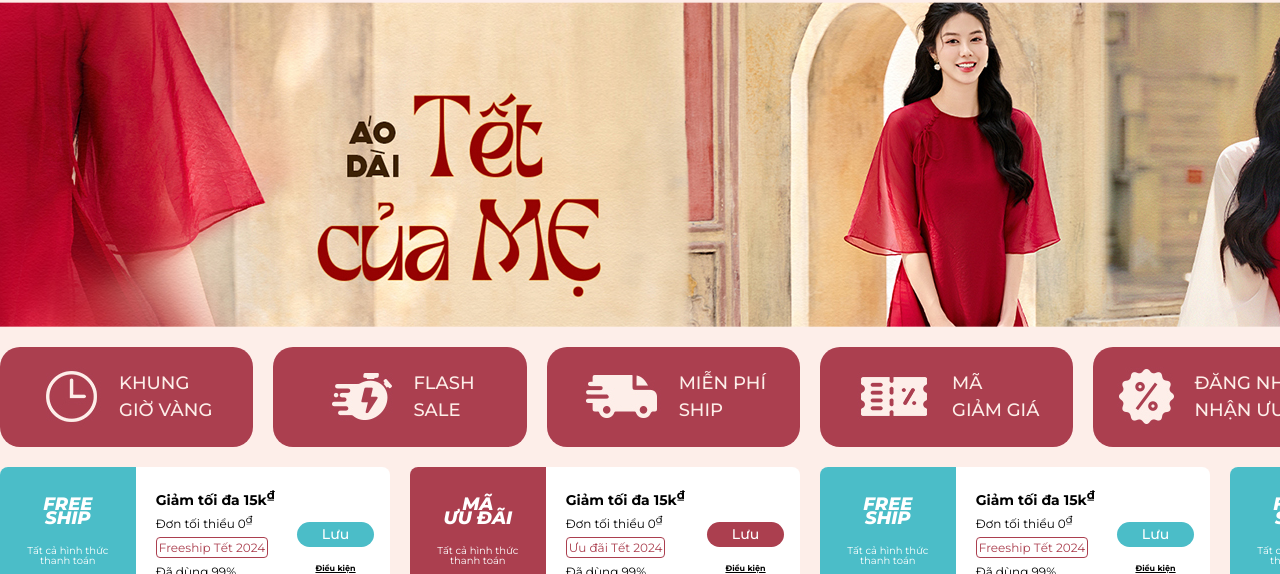
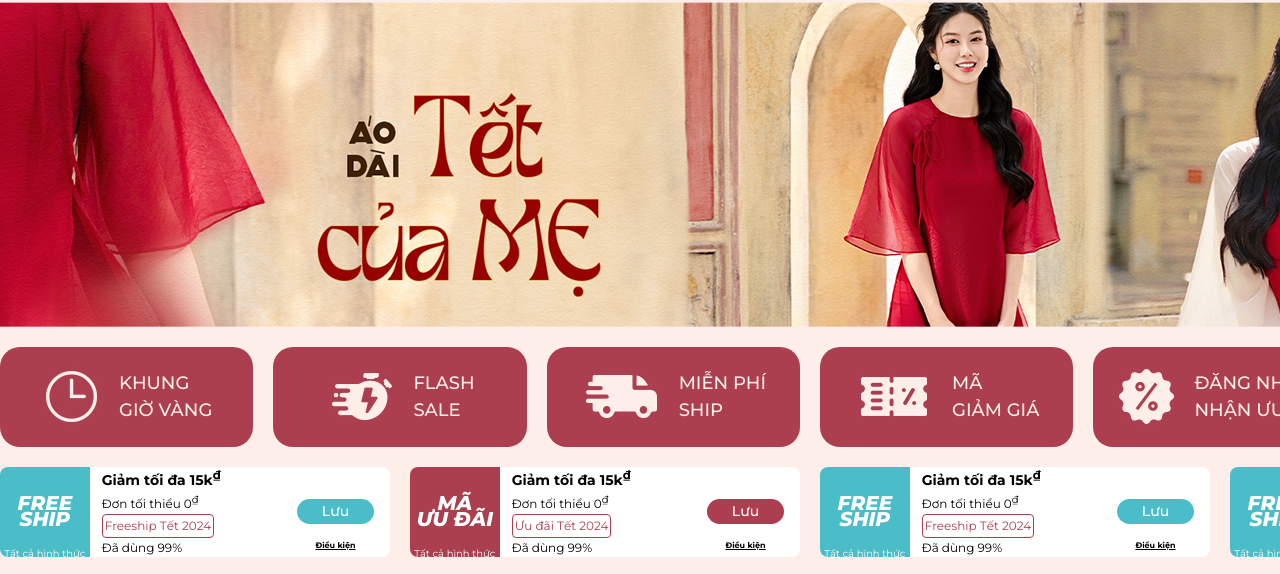
Before and after one commit to KienPham899/GIIAN_TEST_PJ, a plain HTML site: page index.html in a window 1280 px wide. Shown: the part 162-736 px from the top of the page. Drawn offline with Linux system fonts and the light colour scheme.

Commit message:
hotfix-voucher-section

```diff
--- a/assets/css/style.css
+++ b/assets/css/style.css
@@ -242,12 +242,13 @@ body {
   text-align: center;
 }
 .voucher-card-title-text {
-  padding: 10px 20px 20px 20px;
+  padding-top: 8px;
+  padding-bottom: 22px;
   display: flex;
   justify-content: center;
   text-align: center;
 
-  font-size: 18px;
+  font-size: 20px;
   font-weight: 800;
   font-style: italic;
   text-transform: uppercase;
@@ -263,14 +264,17 @@ body {
   font-size: 10px;
   line-height: 1;
   color: #fff;
+  padding-bottom: 16px;
 }
 .voucher-card-content {
   height: 100%;
-  padding: 20px;
+  padding-left: 12px;
+  display: flex;
+  flex-direction: column;
+  align-items: flex-start;
+  justify-content: center;
 
-  align-items: center;
-  justify-content: center;
-  /* line-height: 1.5px; */
+  gap: 1px;
 }
 .card-content-header {
   font-size: 14px;
--- a/index.html
+++ b/index.html
@@ -163,9 +163,8 @@
                   </h3>
                   <span class="sale-price-condition"
                     >Đơn tối thiểu 0<sup>&#8363;</sup></span
-                  ><br />
-                  <span class="sale-program-title"> Freeship Tết 2024</span
-                  ><br />
+                  >
+                  <span class="sale-program-title"> Freeship Tết 2024</span>
                   <span class="sale-program-status">Đã dùng 99%</span>
                 </div>
               </div>
@@ -196,8 +195,8 @@
                   </h3>
                   <span class="sale-price-condition"
                     >Đơn tối thiểu 0<sup>&#8363;</sup></span
-                  ><br />
-                  <span class="sale-program-title"> Ưu đãi Tết 2024</span><br />
+                  >
+                  <span class="sale-program-title"> Ưu đãi Tết 2024</span>
                   <span class="sale-program-status">Đã dùng 99%</span>
                 </div>
               </div>
@@ -228,9 +227,8 @@
                   </h3>
                   <span class="sale-price-condition"
                     >Đơn tối thiểu 0<sup>&#8363;</sup></span
-                  ><br />
-                  <span class="sale-program-title"> Freeship Tết 2024</span
-                  ><br />
+                  >
+                  <span class="sale-program-title"> Freeship Tết 2024</span>
                   <span class="sale-program-status">Đã dùng 99%</span>
                 </div>
               </div>
@@ -262,9 +260,8 @@
                   </h3>
                   <span class="sale-price-condition"
                     >Đơn tối thiểu 0<sup>&#8363;</sup></span
-                  ><br />
-                  <span class="sale-program-title"> Freeship Tết 2024</span
-                  ><br />
+                  >
+                  <span class="sale-program-title"> Freeship Tết 2024</span>
                   <span class="sale-program-status">Đã dùng 99%</span>
                 </div>
               </div>
```
Also changed, not shown: 1 other file.
